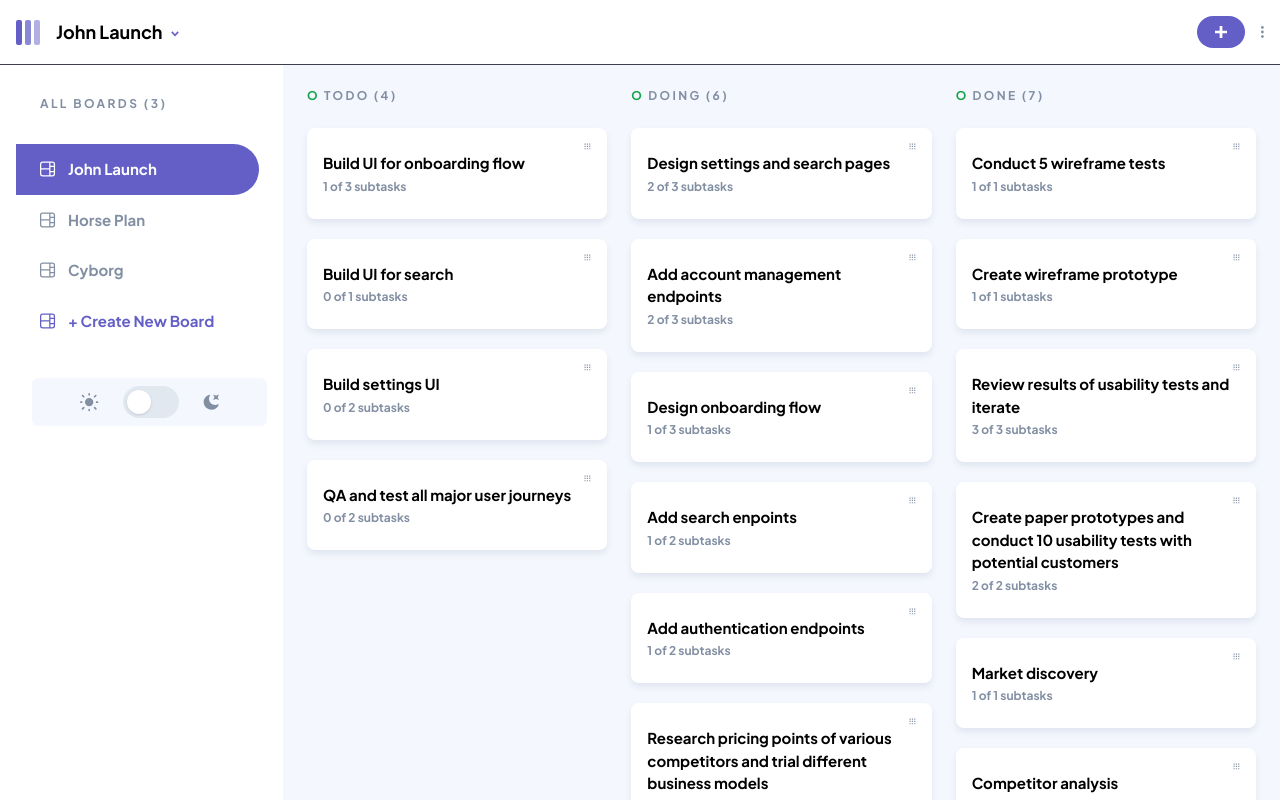
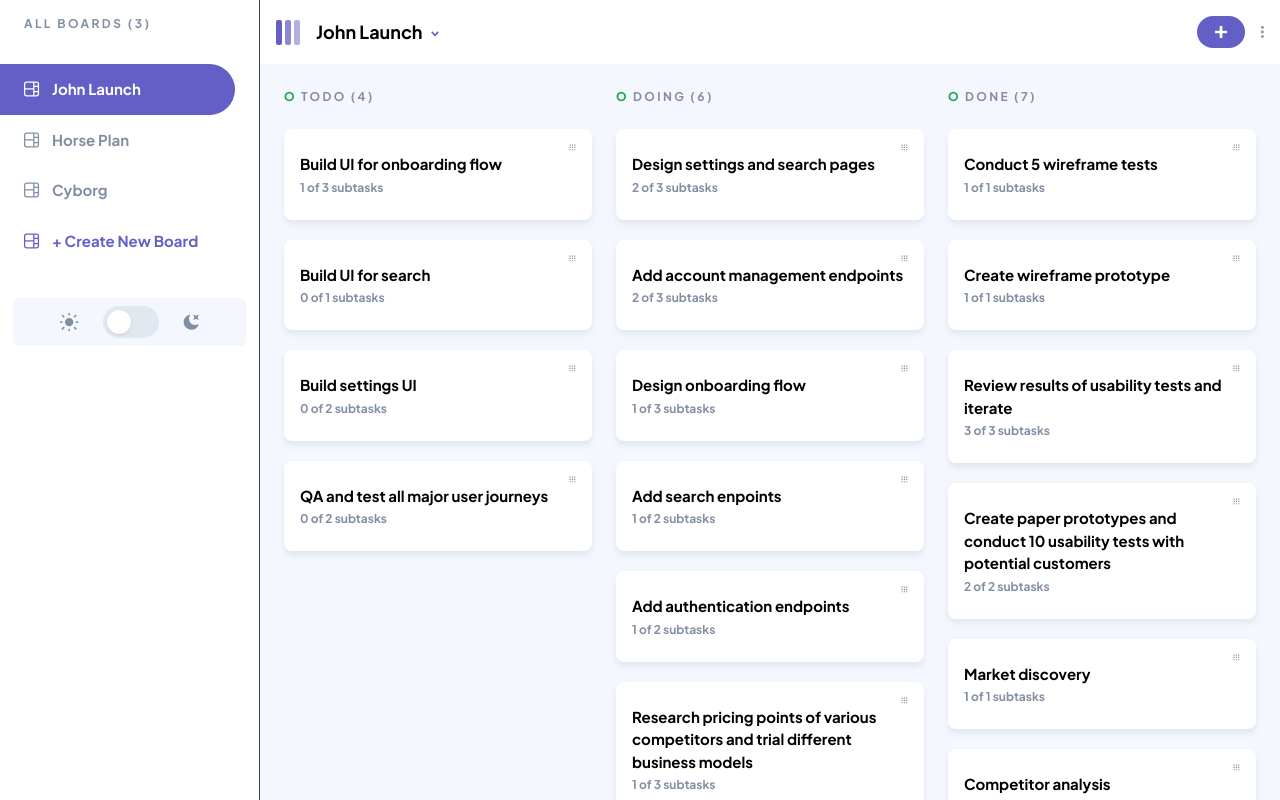
Before and after one commit to Striperoooo/kanban-task-management-app, a React (Vite) app: page / in a window 1280 px wide. Built offline with nearby package versions, Linux system fonts and the light colour scheme.

Commit message:
Refactor layout and improve sidebar/header styles
Moved Header inside main content area for better layout structure. Updated Sidebar to use h-screen and improved theme toggle container styling. Moved scroll locking CSS rules out of body selector for better specificity and maintainability.

```diff
--- a/src/App.tsx
+++ b/src/App.tsx
@@ -10,13 +10,15 @@ function App() {
     <SidebarProvider>
       <BoardProvider>
         <div className="h-screen flex flex-col text-black dark:text-dark-text transition-colors">
-          <Header />
           {/* Content area: on md+ place sidebar and main side-by-side */}
           <div className="flex-1 flex flex-col md:flex-row min-h-0">
             <Sidebar />
-            <main className="flex-1 h-full min-h-0 flex flex-col bg-light-bg dark:bg-dark-page transition-colors">
-              <BoardView />
-            </main>
+            <div className="flex-1 flex flex-col min-h-0">
+              <Header />
+              <main className="flex-1 min-h-0 flex flex-col bg-light-bg dark:bg-dark-page transition-colors md:pt-0 md:border-t md:border-transparent md:pl-0">
+                <BoardView />
+              </main>
+            </div>
           </div>
         </div>
       </BoardProvider>
--- a/src/components/Header.tsx
+++ b/src/components/Header.tsx
@@ -24,7 +24,7 @@ export default function Header() {
     const [taskFormModalOpen, setTaskFormModalOpen] = useState(false)
 
     return (
-        <header className='py-4 px-4 h-16 relative outline outline-1 outline-dark-lines bg-white dark:bg-dark-header transition-colors'>
+        <header className='py-4 px-4 h-16 relative bg-white dark:bg-dark-header transition-colors'>
             <nav className='flex items-center'>
                 <img src={logoMobile} alt="logo" className="w-6 h-25 mr-4 cursor-pointer" />
 
--- a/src/components/Sidebar.tsx
+++ b/src/components/Sidebar.tsx
@@ -11,11 +11,11 @@ export default function Sidebar() {
     return (
         <>
             {/* Static left sidebar for md+ */}
-            <aside className="hidden md:flex md:flex-col md:min-w-[260px] md:h-full md:pt-4 md:pl-4 bg-white dark:bg-dark-sidebar transition-colors ">
+            <aside className="hidden md:flex md:flex-col md:min-w-[260px] md:h-screen bg-white dark:bg-dark-sidebar transition-colors md:border-r md:border-dark-lines">
                 <div className="sidebar-container flex flex-col gap-4">
                     <BoardList />
 
-                    <div className="theme-toggle-container mx-4 my-4 w-[235px] h-12 bg-light-bg dark:bg-dark-toggle rounded-md flex justify-center items-center gap-6 transition-colors">
+                    <div className="theme-toggle-container mx-auto my-4 w-[90%] h-12 bg-light-bg dark:bg-dark-toggle rounded-md flex justify-center items-center gap-6 transition-colors px-4">
                         <img src={iconLight} alt="Light mode" />
                         <ThemeToggle />
                         <img src={iconDark} alt="Dark mode" />
@@ -35,7 +35,7 @@ export default function Sidebar() {
                     >
                         <BoardList />
 
-                        <div className="theme-toggle-container mx-4 my-4 w-[235px] h-12 bg-light-bg dark:bg-dark-toggle rounded-md flex justify-center items-center gap-6 transition-colors">
+                        <div className="theme-toggle-container my-4 w-full h-12 bg-light-bg dark:bg-dark-toggle rounded-md flex justify-center items-center gap-6 transition-colors px-4">
                             <img src={iconLight} alt="Light mode" />
                             <ThemeToggle />
                             <img src={iconDark} alt="Dark mode" />
--- a/src/index.css
+++ b/src/index.css
@@ -32,17 +32,6 @@ html,
 body,
 #root {
     height: 100%;
-
-    /* Guard: keep page-level scroll locked and route overflow into the board area */
-    main {
-        /* prevent document-level vertical scroll from appearing */
-        overflow-y: hidden;
-    }
-
-    .board-container {
-        /* allow vertical scrolling inside the board area when content overflows */
-        overflow-y: auto;
-    }
 }
 
 body {
@@ -57,3 +46,14 @@ body {
     background-color: #20212C;
     /* dark-page */
 }
+
+/* Guard: keep page-level scroll locked and route overflow into the board area */
+main {
+    /* prevent document-level vertical scroll from appearing */
+    overflow-y: hidden;
+}
+
+.board-container {
+    /* allow vertical scrolling inside the board area when content overflows */
+    overflow-y: auto;
+}
```
